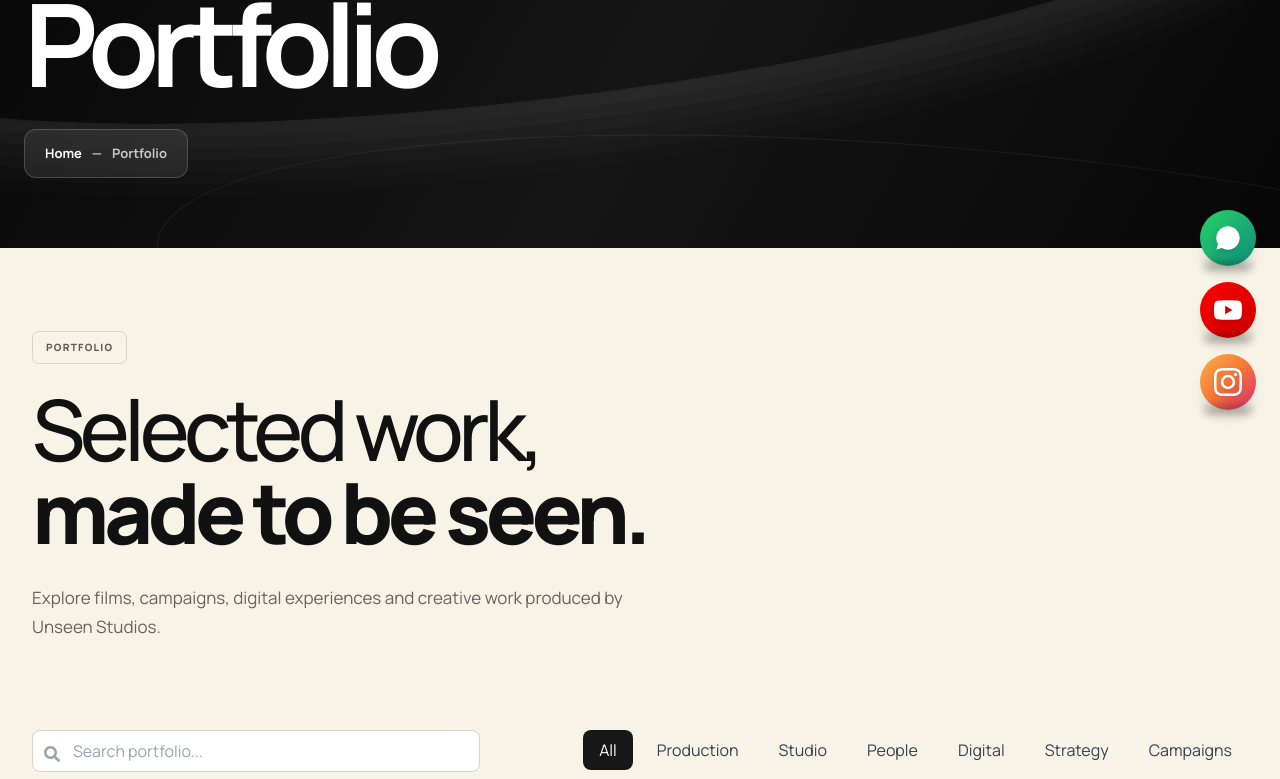
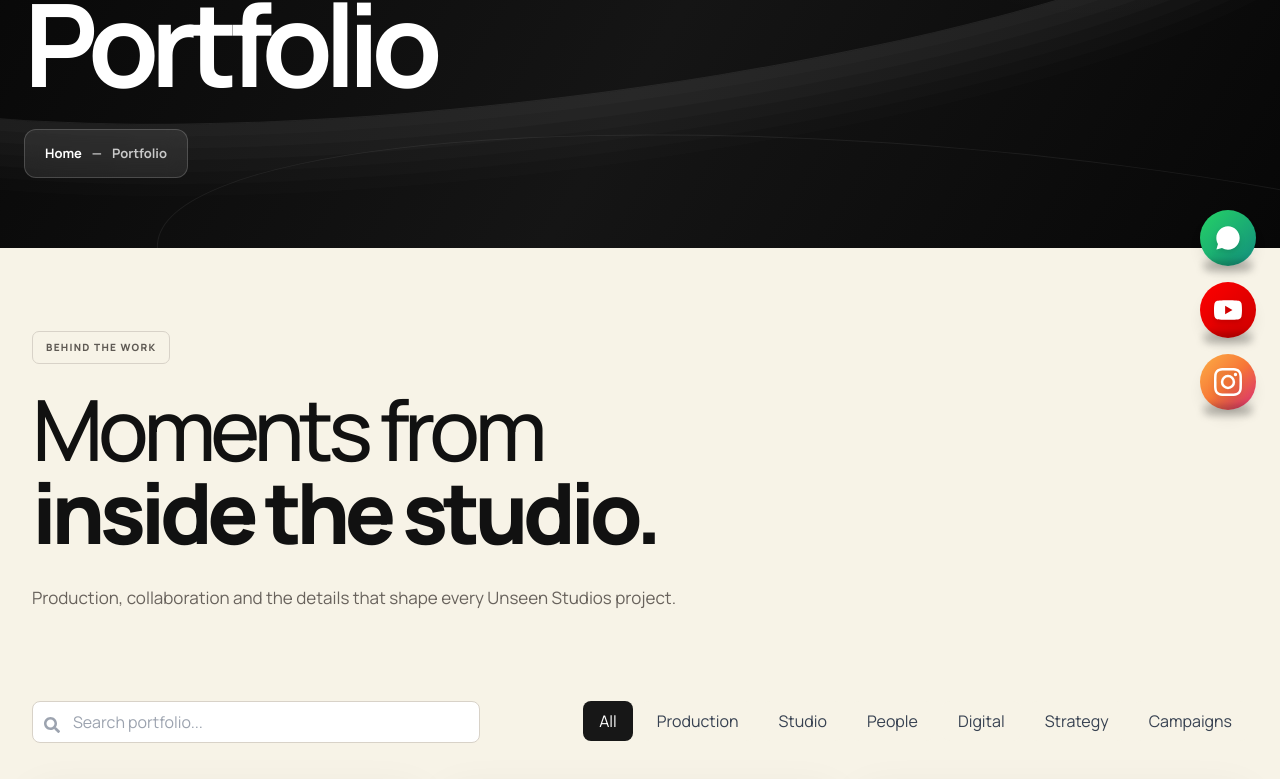
Before and after one commit to sumitchaskar0007-coder/Unseen_website-, a React (Vite) app: page /gallery in a window 1280 px wide. Shown: the part 366-1145 px from the top of the page. Built offline with nearby package versions, Linux system fonts and the light colour scheme; no server answers; grey boxes are pictures that could not be loaded.

Commit message:
Limit gallery rename to public label

```diff
--- a/src/pages/Gallery.tsx
+++ b/src/pages/Gallery.tsx
@@ -110,9 +110,9 @@ const Gallery = () => {
     <div className="min-h-screen bg-gray-50 py-12">
       <div className="max-w-7xl mx-auto px-4 sm:px-6 lg:px-8">
         <div className="inner-editorial-heading mb-12" data-reveal>
-          <p className="inner-editorial-kicker">Portfolio</p>
-          <h2>Selected work,<br /><strong>made to be seen.</strong></h2>
-          <p>Explore films, campaigns, digital experiences and creative work produced by Unseen Studios.</p>
+          <p className="inner-editorial-kicker">Behind the work</p>
+          <h2>Moments from<br /><strong>inside the studio.</strong></h2>
+          <p>Production, collaboration and the details that shape every Unseen Studios project.</p>
         </div>
 
         {/* Search and Filter */}
```
